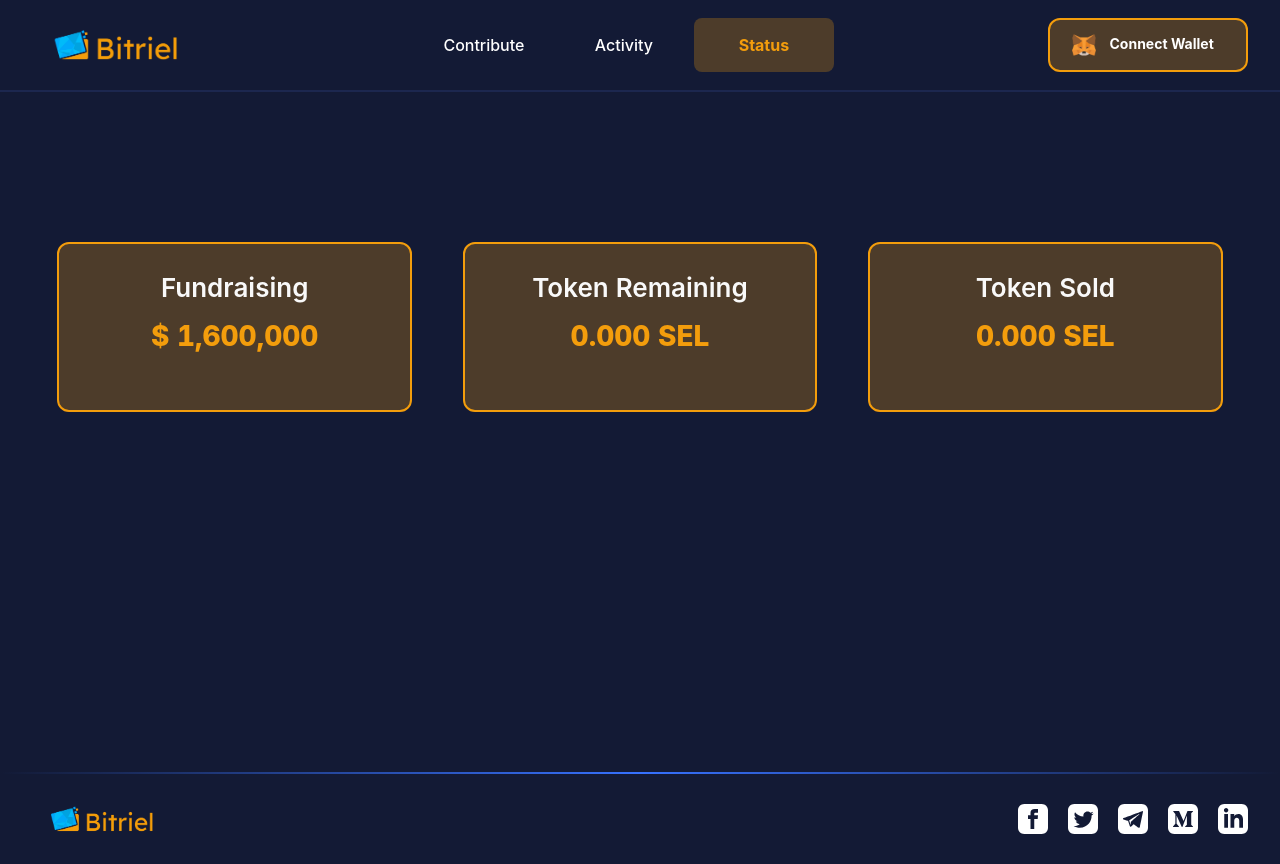
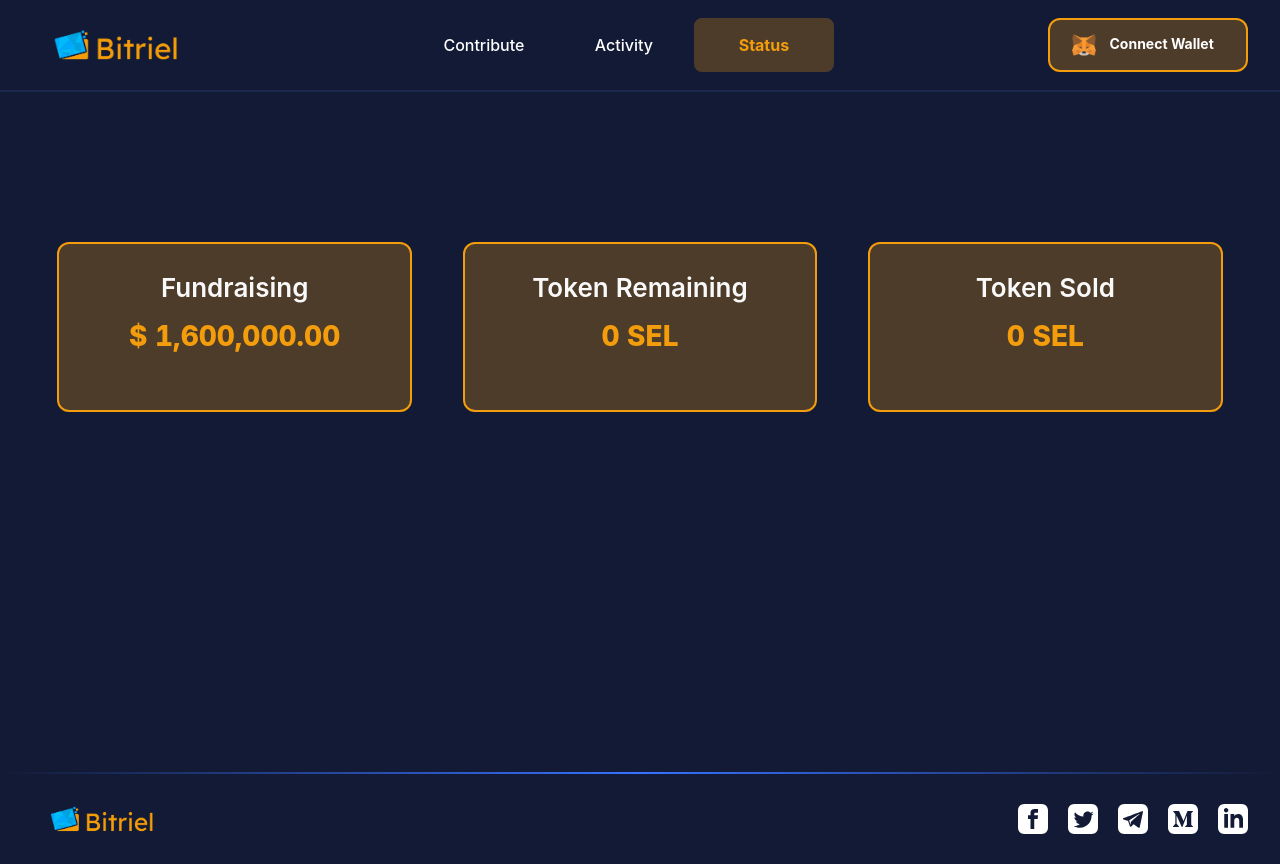
Before and after one commit to selendra/pre-sale-dapp, a React (Create React App) app: page /info in a window 1280 px wide. Built offline with nearby package versions, Linux system fonts and the light colour scheme.

Commit message:
format number

```diff
--- a/src/components/Footer/index.js
+++ b/src/components/Footer/index.js
@@ -16,14 +16,14 @@ export default function Footer() {
           src={bitriel}
         />
         <Social>
-          <a href='https://www.facebook.com/selendraio' target='_blank'>
+          <a href='https://www.facebook.com/selendrachain' target='_blank'>
             <img
               src={fb}
               alt='facebook'
               width={30}
             />
           </a>
-          <a href='https://twitter.com/selendraorg' target='_blank'>
+          <a href='https://twitter.com/selendrachain' target='_blank'>
             <img
               src={twitter}
               alt='twitter'
--- a/src/pages/info/index.js
+++ b/src/pages/info/index.js
@@ -34,19 +34,19 @@ export default function Info() {
         <Col md={{ span: 10, offset: 0 }} lg={7}>
           <CardStyled>
             <SubTitle>Fundraising</SubTitle>
-            <Text>$ 1,600,000</Text>
+            <Text>$ 1,600,000.00</Text>
           </CardStyled>
         </Col>
         <Col md={{ span: 10, offset: 1 }} lg={{ span: 7, offset: 0 }}>
           <CardStyled>
             <SubTitle>Token Remaining</SubTitle>
-            <Text>{Number(remainToken).toFixed(3)} SEL</Text>
+            <Text>{new Intl.NumberFormat().format(remainToken)} SEL</Text>
           </CardStyled>
         </Col>
         <Col md={12} lg={7}>
           <CardStyled>
             <SubTitle>Token Sold</SubTitle>
-            <Text>{Number(tokenSold).toFixed(3)} SEL</Text>
+            <Text>{new Intl.NumberFormat().format(tokenSold)} SEL</Text>
           </CardStyled>
         </Col>
       </Row>
```
